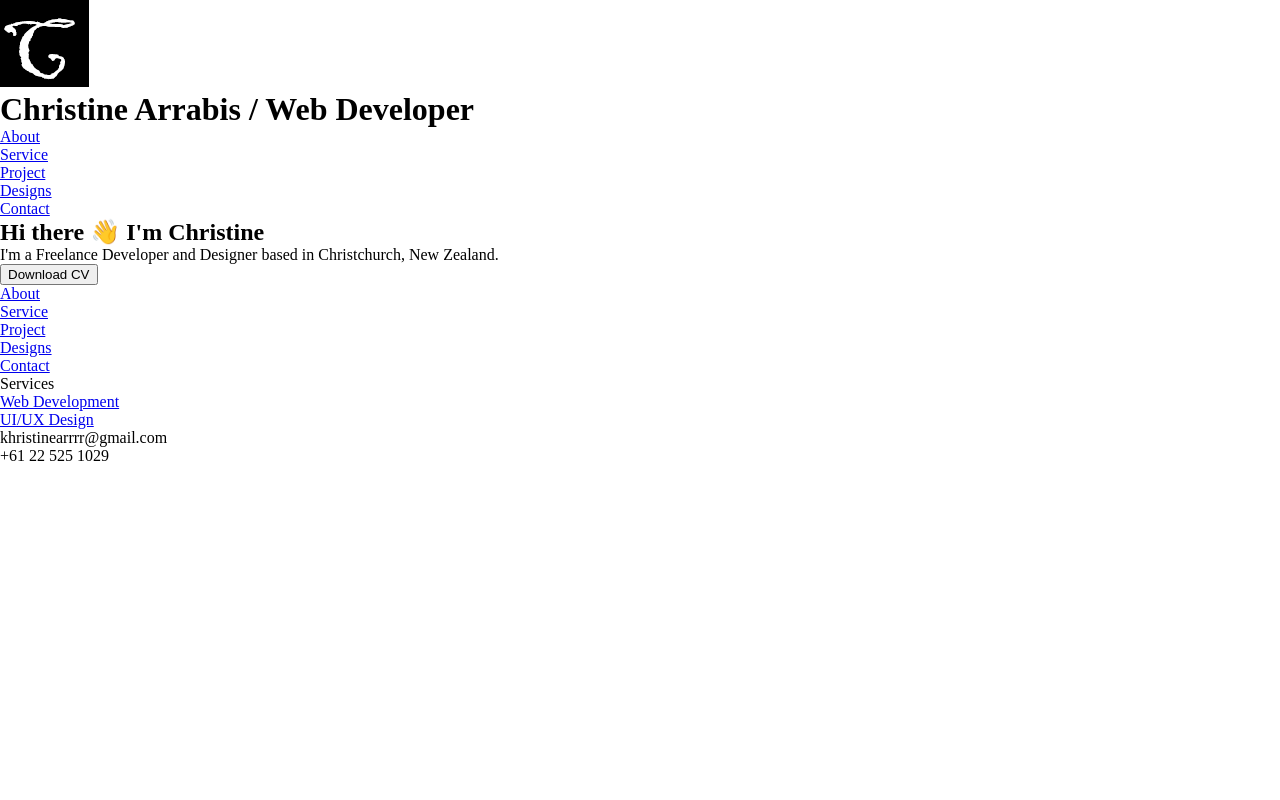
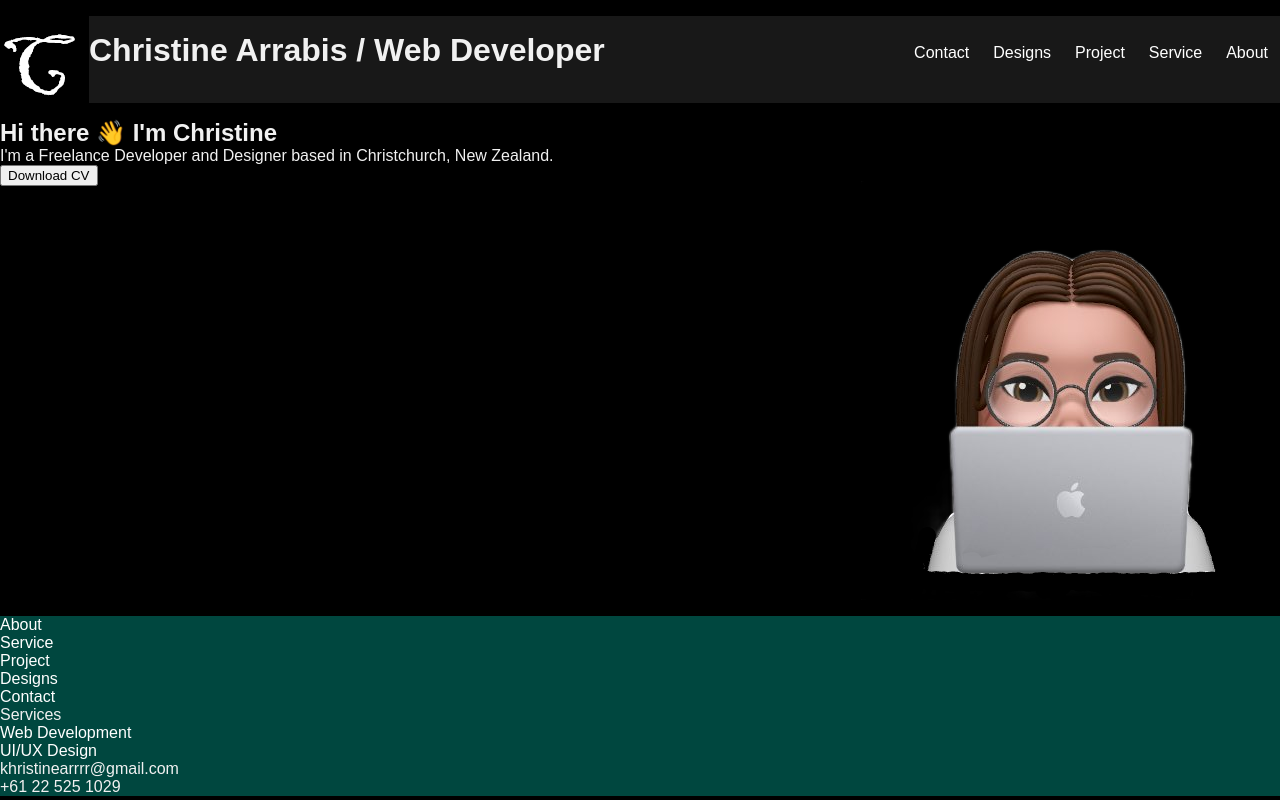
Before and after one commit to Khristinear1/Myportfolio, a plain HTML site: page index.html in a window 1280 px wide. Drawn offline with Linux system fonts and the light colour scheme.

Commit message:
progress in development - layout/grid/background

```diff
--- a/index.html
+++ b/index.html
@@ -7,14 +7,11 @@
     <link rel="stylesheet" href="stylesheet.css">
 </head>
 <body>
-</body>
     <header>
         <img src="images/logo.PNG" alt="mylogo">
         <h1>Christine Arrabis / Web Developer</h1>
-    </header>
-    </div>
-
         <nav>
+            <div class="mainnav">
                 <ul>
                     <li><a href="about.html"class="selected">About</a></li>
                     <li><a href="service.html">Service</a></li>
@@ -22,18 +19,14 @@
                     <li><a href="designs.html">Designs</a></li>
                     <li><a href="contact.html">Contact</a></li>
                 </ul>
+            </div>
         </nav>
+    </header>
 
     <main>
         <h2>Hi there 👋 I'm Christine</h2>
         <p>I'm a Freelance Developer and Designer based in Christchurch, New Zealand.</p>
-         <!--
-        <img src="images/logo.PNG" alt="mylogo">
-        <img src="images/logo.PNG" alt="mylogo">
-        <img src="images/logo.PNG" alt="mylogo">
-        <img src="images/logo.PNG" alt="mylogo">
-        <img src="images/logo.PNG" alt="mylogo">
-        -->
+        <img src="images/memoji.PNG" alt="mylogo">
         <button type="cv-button">Download CV</button>
     </main>
 
@@ -45,6 +38,7 @@
     -->
 
     <footer>
+        <div class="footer">
             <div class="footnav">
                 <ul>
                     <li><a href="about.html">About</a></li>
@@ -65,6 +59,7 @@
                 <p>khristinearrrr@gmail.com</p>
                 <p>+61 22 525 1029</p>
             </div>
+        </div>
     </footer>
 </body>
 </html>
--- a/stylesheet.css
+++ b/stylesheet.css
@@ -10,13 +10,72 @@ html, body, div, span, h1, h2, h3, h4, h5, h6, p, ul, ol, li, dl, dt, dd, img, f
     box-sizing: border-box;
 }
 
+
 /* LAYOUT */
+
+body {
+    display: grid;
+    grid-template-columns: 1fr 80rem 1fr;
+}
+
+header, footer, main, nav {
+    grid-column: 2;
+    margin-top: 1rem;
+}
+
+nav li {
+    display: inline;
+    float: right;
+    padding: 12px
+}
+
+header h1, img {
+    float: left;
+}
+
+header h1 {
+    margin-top: 1rem;
+}
+
+.mainnav {
+    float: right;
+}
+
+main img {
+    float: right;
+    margin-top: 1rem;
+}
 
 /* TYPOGRAPHY */
 
+body {
+    font-family: Arial, Helvetica, sans-serif;
+    color: rgb(241, 241, 241);
+}
+
 /* COLOUR SCHEME & BORDERS */
 
+body {
+    background-color: black;
+}
+
+header {
+    background-color: #181818;
+}
+
+footer {
+    background-color: #00473F;
+}
+
 /* NAVIGATION */
+nav ul, footer ul {
+    list-style-type: none;
+}
+
+nav a, footer a {
+    text-decoration: none;
+    color: white;
+}
 
 /* IMAGES & VIDEOS */
 
@@ -26,13 +85,20 @@ html, body, div, span, h1, h2, h3, h4, h5, h6, p, ul, ol, li, dl, dt, dd, img, f
 
     body {
         /* Create the grid with two central content columns and flexible (but equal)
-        white space columns on either side. */
-        display: grid;
-        grid-template-columns: auto;
+        white space columns on either side.
+        display: ;
+        grid-template-columns: ; */
     }
 }
 
 
 /* flexboxes */
 
+header {
+    align-items: center;
+}
+
+
+
+
 /* MISC */
```
Also changed, not shown: images/memoji.png (added). Lines whose indentation alone changed are shown as unchanged.
